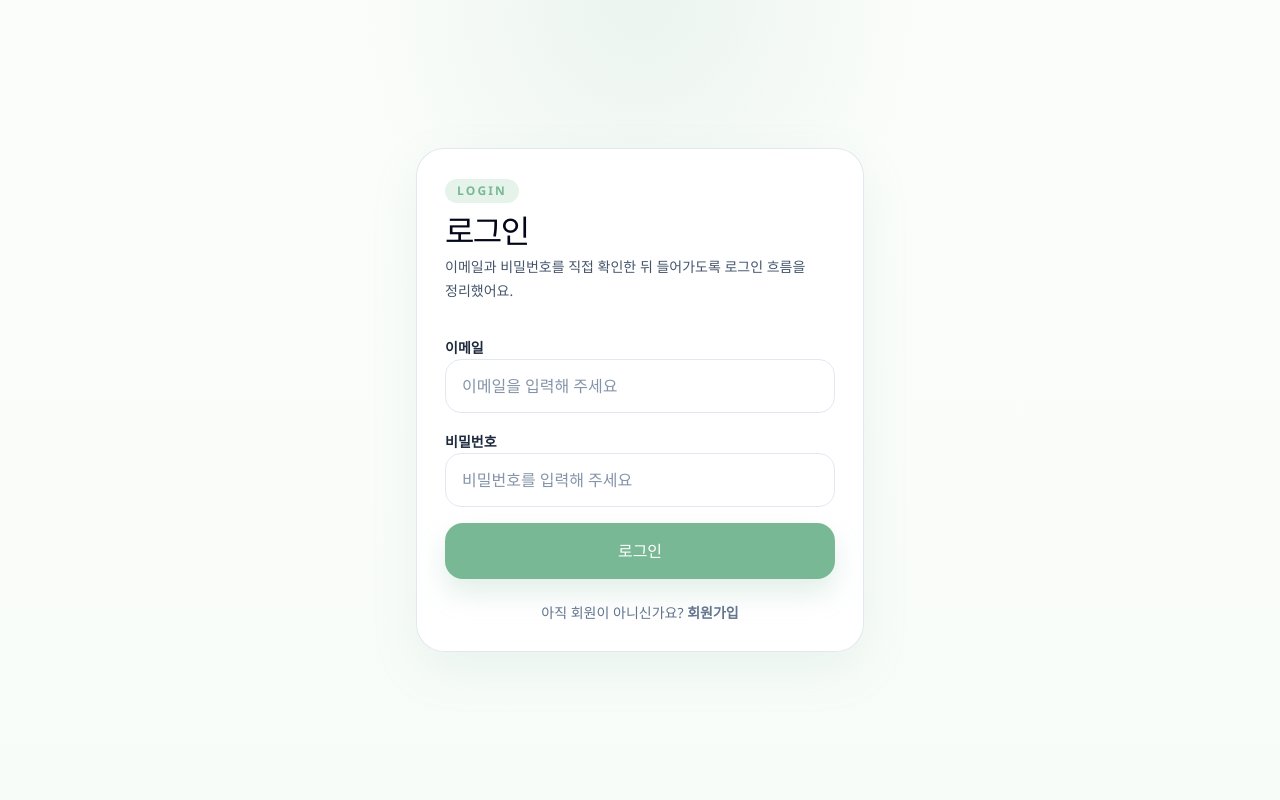
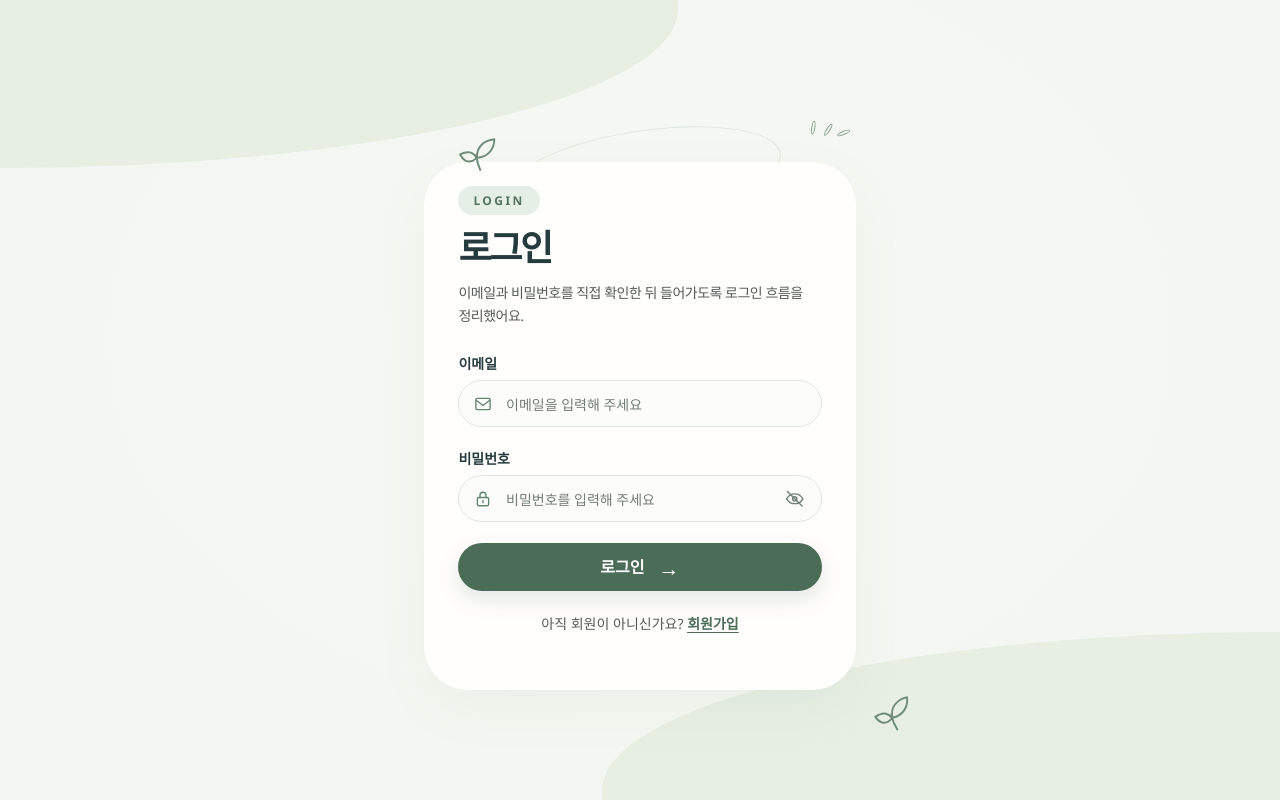
Before and after one commit to Jisu47/capstone, a Next.js app: page /login in a window 1280 px wide. Built offline with nearby package versions, Linux system fonts and the light colour scheme; no server answers; the database is empty.

Commit message:
Restyle the Study Flow login screen

```diff
--- /dev/null
+++ b/src/app/login/login.module.css
@@ -0,0 +1,300 @@
+.screen {
+  --ink: #263b3e;
+  --accent: #4b6c57;
+  position: relative;
+  isolation: isolate;
+  display: flex;
+  align-items: center;
+  justify-content: center;
+  min-height: 100svh;
+  overflow: hidden;
+  padding: calc(clamp(4.25rem, 12svh, 6.5rem) + env(safe-area-inset-top))
+    clamp(0.875rem, 4.3vw, 1.375rem)
+    calc(2.75rem + env(safe-area-inset-bottom));
+  background: radial-gradient(ellipse at 50% 42%, #f6f9f3 0%, #f4f7f1 70%);
+  color: var(--ink);
+}
+
+.screen::before,
+.screen::after {
+  position: absolute;
+  z-index: -1;
+  width: 53%;
+  height: 22%;
+  background: #e7efe3;
+  content: "";
+}
+
+.screen::before {
+  inset-block-start: -1%;
+  inset-inline-start: 0;
+  border-end-end-radius: 100% 90%;
+  clip-path: shape(from 0 0, line to 100% 0, curve to 55% 42% with 91% 20% / 81% 33%, curve to 0 100% with 23% 52% / 26% 86%, close);
+}
+
+.screen::after {
+  inset-block-end: -1%;
+  inset-inline-end: 0;
+  border-start-start-radius: 100% 90%;
+  clip-path: shape(from 100% 0, line to 100% 100%, line to 0 100%, curve to 58% 53% with 12% 70% / 33% 48%, curve to 100% 0 with 80% 53% / 75% 17%, close);
+}
+
+.stage {
+  position: relative;
+  z-index: 1;
+  width: min(100%, 27rem);
+}
+
+.orbit {
+  position: absolute;
+  inset-block-start: -2rem;
+  inset-inline-start: 20%;
+  width: 63%;
+  height: 5.25rem;
+  transform: rotate(-8deg);
+  border: 1.5px solid #dfe8dc;
+  border-radius: 50%;
+}
+
+.rays {
+  position: absolute;
+  inset-block-start: -2.65rem;
+  inset-inline-end: 1rem;
+  display: flex;
+  gap: 0.46rem;
+  transform: rotate(-28deg);
+}
+
+.rays span {
+  width: 0.28rem;
+  height: 0.9rem;
+  border: 1.5px solid #86a18d;
+  border-radius: 100%;
+}
+
+.rays span:first-child { transform: translateY(-0.28rem) rotate(37deg); }
+.rays span:nth-child(2) { transform: translateY(0.28rem) rotate(61deg); }
+.rays span:last-child { transform: translateY(0.9rem) rotate(96deg); }
+
+.card {
+  position: relative;
+  border-radius: clamp(2rem, 9.9vw, 2.75rem);
+  padding: 1.55rem clamp(1.3rem, 7.7vw, 2.15rem) 3.5rem;
+  background: #fffefd;
+  box-shadow: 0 1.125rem 3.25rem #60785f10;
+}
+
+.cardSprout,
+.bottomSprout {
+  position: absolute;
+  width: 2.45rem;
+  color: #718d7a;
+}
+
+.cardSprout {
+  inset-block-start: -1.45rem;
+  inset-inline-start: clamp(1.3rem, 7.7vw, 2.15rem);
+}
+
+.bottomSprout {
+  pointer-events: none;
+  inset-block-end: 8.5%;
+  inset-inline-end: max(14%, calc(50% - 17rem));
+  transform: rotate(-8deg);
+}
+
+.header {
+  margin-block-end: 1.65rem;
+}
+
+.badge {
+  display: inline-flex;
+  padding: 0.34rem 0.94rem;
+  border-radius: 999px;
+  background: #e5efe5;
+  color: #567460;
+  font-size: 0.75rem;
+  font-weight: 700;
+  letter-spacing: 0.2em;
+}
+
+.header h1 {
+  margin: 0.65rem 0 0;
+  font-size: clamp(1.85rem, 7.8vw, 2.25rem);
+  font-weight: 700;
+  line-height: 1.2;
+  letter-spacing: -0.065em;
+}
+
+.header p,
+.status {
+  margin: 0.75rem 0 0;
+  color: #555b59;
+  font-size: 0.875rem;
+  line-height: 1.65;
+  letter-spacing: -0.035em;
+}
+
+.form {
+  display: grid;
+  gap: clamp(0.95rem, 2.65svh, 1.5rem);
+}
+
+.field {
+  display: grid;
+  gap: 0.35rem;
+}
+
+.field label {
+  font-size: 0.875rem;
+  font-weight: 650;
+}
+
+.inputRow {
+  display: flex;
+  align-items: center;
+  gap: 0.6rem;
+  min-height: 2.95rem;
+  padding-inline: 0.94rem 0.22rem;
+  border: 1px solid #dfe7df;
+  border-radius: 999px;
+  background: #fcfdfb;
+}
+
+.inputRow:focus-within {
+  border-color: #739583;
+  box-shadow: 0 0 0 3px #8bb6a02d;
+}
+
+.fieldIcon {
+  width: 1.125rem;
+  flex: none;
+  color: #628370;
+  pointer-events: none;
+}
+
+.fieldIcon,
+.passwordToggle svg {
+  fill: none;
+  stroke: currentColor;
+  stroke-width: 1.8;
+  stroke-linecap: round;
+  stroke-linejoin: round;
+}
+
+.inputRow input {
+  flex: 1;
+  min-width: 0;
+  align-self: stretch;
+  padding: 0 0.25rem;
+  border: 0;
+  outline: none;
+  font-size: 1rem;
+}
+
+.inputRow input::placeholder {
+  color: #737c77;
+  font-size: 0.875rem;
+}
+
+.inputRow input::-ms-reveal {
+  display: none;
+}
+
+.passwordToggle {
+  display: grid;
+  flex: none;
+  place-items: center;
+  width: 2.75rem;
+  height: 2.75rem;
+  border-radius: 50%;
+  color: #718178;
+  cursor: pointer;
+}
+
+.passwordToggle svg {
+  width: 1.22rem;
+}
+
+.primary,
+.secondary {
+  display: inline-flex;
+  align-items: center;
+  justify-content: center;
+  gap: 0.85rem;
+  min-height: 3rem;
+  padding-inline: 0.8rem;
+  border-radius: 999px;
+  font-size: 1rem;
+  font-weight: 650;
+  cursor: pointer;
+}
+
+.primary {
+  background: var(--accent);
+  color: #fff;
+  box-shadow: 0 0.55rem 1.25rem #48654b25;
+}
+
+.primary span {
+  font-size: 1.35rem;
+  line-height: 1;
+}
+
+.primary:disabled {
+  opacity: 0.68;
+  cursor: wait;
+}
+
+.secondary {
+  border: 1px solid #dfe7df;
+  color: var(--accent);
+}
+
+.primary:not(:disabled):hover,
+.secondary:hover,
+.passwordToggle:hover {
+  filter: brightness(0.92);
+}
+
+.signup {
+  margin: 1.375rem 0 0;
+  color: #555b59;
+  font-size: 0.875rem;
+  text-align: center;
+}
+
+.signup a {
+  color: var(--accent);
+  font-weight: 700;
+  text-decoration: underline;
+  text-underline-offset: 0.18em;
+}
+
+.error {
+  margin: 0;
+  padding: 0.65rem 0.85rem;
+  border-radius: 0.7rem;
+  background: #fff0f1;
+  color: #9e243b;
+  font-size: 0.875rem;
+}
+
+.primary:focus-visible,
+.secondary:focus-visible,
+.passwordToggle:focus-visible,
+.signup a:focus-visible {
+  outline: 2px solid var(--accent);
+  outline-offset: 2px;
+}
+
+@media (max-height: 690px) {
+  .screen {
+    padding-block-start: calc(3.1rem + env(safe-area-inset-top));
+    padding-block-end: calc(1.65rem + env(safe-area-inset-bottom));
+  }
+
+  .card {
+    padding-block-end: 2.1rem;
+  }
+}
--- a/src/app/login/page.tsx
+++ b/src/app/login/page.tsx
@@ -4,6 +4,24 @@ import Link from "next/link";
 import { useRouter } from "next/navigation";
 import { type FormEvent, useState } from "react";
 import { useAuth } from "@/components/auth-provider";
+import styles from "./login.module.css";
+
+function Sprout({ className }: { className: string }) {
+  return (
+    <svg
+      aria-hidden="true"
+      className={className}
+      viewBox="0 0 44 38"
+      fill="none"
+      stroke="currentColor"
+      strokeWidth="2.2"
+      strokeLinecap="round"
+      strokeLinejoin="round"
+    >
+      <path d="M25 36c-2.6-5.7-4.1-11.4-4.3-17.6M20.8 22.6C14 29 6.9 27.3 2.4 18.5c8.4-4.6 14.9-3 18.4 4.1ZM21.4 22.1C20.6 10 28.7 2.9 40.8 1.5c-.1 11.3-7.5 19.9-19.4 20.6Z" />
+    </svg>
+  );
+}
 
 export default function LoginPage() {
   const router = useRouter();
@@ -16,6 +34,7 @@ export default function LoginPage() {
   } = useAuth();
   const [email, setEmail] = useState("");
   const [password, setPassword] = useState("");
+  const [showPassword, setShowPassword] = useState(false);
   const [errorMessage, setErrorMessage] = useState<string | null>(null);
   const [isSubmitting, setIsSubmitting] = useState(false);
 
@@ -50,37 +69,31 @@ export default function LoginPage() {
     setErrorMessage(null);
     setEmail("");
     setPassword("");
+    setShowPassword(false);
     await signOut();
   }
 
-  if (!isAuthReady) {
   return (
-      <main className="flex min-h-dvh items-center justify-center bg-[radial-gradient(circle_at_top,_rgba(121,184,149,0.12),_transparent_28%),linear-gradient(180deg,rgba(251,253,251,0.98),rgba(248,252,249,0.94))] px-4 py-12">
-        <div className="w-full max-w-md rounded-[28px] border border-[var(--line)] bg-[var(--surface-strong)] p-7 shadow-[0_18px_48px_rgba(121,184,149,0.12)] backdrop-blur">
-          <p className="text-sm font-medium text-slate-600">로그인 상태를 확인하고 있어요.</p>
+    <main className={styles.screen}>
+      <Sprout className={styles.bottomSprout} />
+      <div className={styles.stage}>
+        <div className={styles.orbit} aria-hidden="true" />
+        <div className={styles.rays} aria-hidden="true">
+          <span />
+          <span />
+          <span />
         </div>
-      </main>
-    );
-  }
+        <section className={styles.card} aria-labelledby="login-title">
+          <Sprout className={styles.cardSprout} />
+          <header className={styles.header}>
+            <span className={styles.badge} lang="en">LOGIN</span>
+            <h1 id="login-title">로그인</h1>
+            <p>이메일과 비밀번호를 직접 확인한 뒤 들어가도록 로그인 흐름을 정리했어요.</p>
+          </header>
 
-  return (
-    <main className="flex min-h-dvh items-center justify-center bg-[radial-gradient(circle_at_top,_rgba(121,184,149,0.12),_transparent_28%),linear-gradient(180deg,rgba(251,253,251,0.98),rgba(248,252,249,0.94))] px-4 py-12">
-      <div className="w-full max-w-md rounded-[28px] border border-[var(--line)] bg-[var(--surface-strong)] p-7 shadow-[0_18px_48px_rgba(121,184,149,0.12)] backdrop-blur">
-        <div className="mb-8 space-y-3">
-          <span className="inline-flex rounded-full bg-[var(--brand-soft)] px-3 py-1 text-xs font-semibold uppercase tracking-[0.18em] text-[var(--brand)]">
-            Login
-          </span>
-          <div className="space-y-2">
-            <h1 className="font-[family:var(--font-study-display)] text-[32px] leading-none tracking-[-0.05em] text-slate-950">
-              로그인
-            </h1>
-            <p className="text-sm leading-6 text-slate-600">
-              이메일과 비밀번호를 직접 확인한 뒤 들어가도록 로그인 흐름을 정리했어요.
-            </p>
-          </div>
-        </div>
-
-        {currentUser ? (
+          {!isAuthReady ? (
+            <p className={styles.status} role="status">로그인 상태를 확인하고 있어요.</p>
+          ) : currentUser ? (
             <div className="space-y-4">
               <div className="rounded-[20px] border border-[rgba(121,184,149,0.16)] bg-[linear-gradient(180deg,#ffffff,#f7fbf8)] p-5">
                 <p className="text-sm font-semibold text-slate-900">
@@ -98,7 +111,7 @@ export default function LoginPage() {
                 <button
                   type="button"
                   onClick={() => router.replace(resolvePostAuthPath(currentUser))}
-                className="inline-flex items-center justify-center rounded-[18px] bg-[var(--brand)] px-4 py-4 text-base font-semibold text-white shadow-[0_14px_28px_rgba(121,184,149,0.22)] transition hover:brightness-[0.98]"
+                  className={styles.primary}
                 >
                   계속하기
                 </button>
@@ -107,7 +120,7 @@ export default function LoginPage() {
                   onClick={() => {
                     void handleUseAnotherAccount();
                   }}
-                className="inline-flex items-center justify-center rounded-[18px] border border-slate-200 bg-white px-4 py-4 text-base font-semibold text-slate-700 transition hover:bg-slate-50"
+                  className={styles.secondary}
                 >
                   계정 바꾸기
                 </button>
@@ -115,10 +128,17 @@ export default function LoginPage() {
             </div>
           ) : (
             <>
-            <form className="space-y-4" onSubmit={handleSubmit}>
-              <label className="block space-y-2">
-                <span className="text-sm font-semibold text-slate-800">이메일</span>
+              <form className={styles.form} onSubmit={handleSubmit}>
+                <div className={styles.field}>
+                  <label htmlFor="login-email">이메일</label>
+                  <div className={styles.inputRow}>
+                    <svg className={styles.fieldIcon} aria-hidden="true" viewBox="0 0 24 24">
+                      <rect x="2.5" y="4.5" width="19" height="15" rx="2" />
+                      <path d="m3 7 9 7 9-7" />
+                    </svg>
                     <input
+                      id="login-email"
+                      name="email"
                       type="email"
                       value={email}
                       onChange={(event) => {
@@ -128,14 +148,21 @@ export default function LoginPage() {
                       autoComplete="email"
                       required
                       placeholder="이메일을 입력해 주세요"
-                  className="w-full rounded-[16px] border border-slate-200 bg-white px-4 py-3.5 text-sm text-slate-900 outline-none transition placeholder:text-slate-400 focus:border-[var(--brand)] focus:ring-4 focus:ring-[rgba(121,184,149,0.16)]"
                     />
-              </label>
+                  </div>
+                </div>
 
-              <label className="block space-y-2">
-                <span className="text-sm font-semibold text-slate-800">비밀번호</span>
+                <div className={styles.field}>
+                  <label htmlFor="login-password">비밀번호</label>
+                  <div className={styles.inputRow}>
+                    <svg className={styles.fieldIcon} aria-hidden="true" viewBox="0 0 24 24">
+                      <rect x="4.5" y="10" width="15" height="11" rx="2" />
+                      <path d="M8 10V7a4 4 0 1 1 8 0v3m-4 4v3" />
+                    </svg>
                     <input
-                  type="password"
+                      id="login-password"
+                      name="password"
+                      type={showPassword ? "text" : "password"}
                       value={password}
                       onChange={(event) => {
                         setPassword(event.target.value);
@@ -144,36 +171,45 @@ export default function LoginPage() {
                       autoComplete="current-password"
                       required
                       placeholder="비밀번호를 입력해 주세요"
-                  className="w-full rounded-[16px] border border-slate-200 bg-white px-4 py-3.5 text-sm text-slate-900 outline-none transition placeholder:text-slate-400 focus:border-[var(--brand)] focus:ring-4 focus:ring-[rgba(121,184,149,0.16)]"
                     />
-              </label>
+                    <button
+                      type="button"
+                      className={styles.passwordToggle}
+                      aria-label={showPassword ? "비밀번호 숨기기" : "비밀번호 표시"}
+                      onClick={() => setShowPassword((visible) => !visible)}
+                    >
+                      <svg aria-hidden="true" viewBox="0 0 24 24">
+                        <path d="M2 12s3.6-6 10-6 10 6 10 6-3.6 6-10 6S2 12 2 12Z" />
+                        <circle cx="12" cy="12" r="2.6" />
+                        {!showPassword && <path d="m3 3 18 18" />}
+                      </svg>
+                    </button>
+                  </div>
+                </div>
 
                 {errorMessage ? (
-                <p className="rounded-[14px] bg-rose-50 px-4 py-3 text-sm font-medium text-rose-700">
+                  <p className={styles.error} role="alert">
                     {errorMessage}
                   </p>
                 ) : null}
 
                 <button
                   type="submit"
-                className="inline-flex w-full items-center justify-center rounded-[18px] bg-[var(--brand)] px-4 py-4 text-base font-semibold text-white shadow-[0_14px_28px_rgba(121,184,149,0.22)] transition hover:brightness-[0.98] focus-visible:outline-none focus-visible:ring-2 focus-visible:ring-[var(--brand)] focus-visible:ring-offset-2 disabled:cursor-not-allowed disabled:bg-[rgba(121,184,149,0.55)] disabled:shadow-none"
+                  className={styles.primary}
                   disabled={isSubmitting}
                 >
                   {isSubmitting ? "로그인 중.." : "로그인"}
+                  <span aria-hidden="true">→</span>
                 </button>
               </form>
 
-            <p className="mt-6 text-center text-sm text-slate-500">
+              <p className={styles.signup}>
                 아직 회원이 아니신가요?{" "}
-              <Link
-                href="/signup"
-                className="font-semibold text-[var(--brand)] transition hover:brightness-90"
-              >
-                회원가입
-              </Link>
+                <Link href="/signup">회원가입</Link>
               </p>
             </>
           )}
+        </section>
       </div>
     </main>
   );
```
Lines whose indentation alone changed are shown as unchanged.
